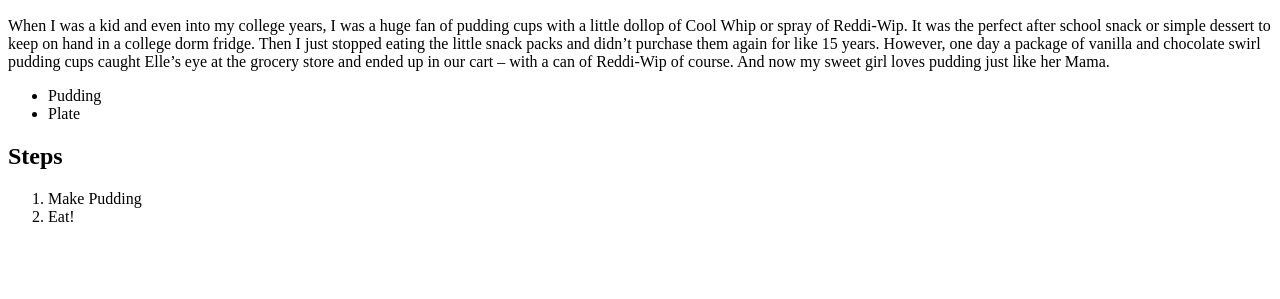
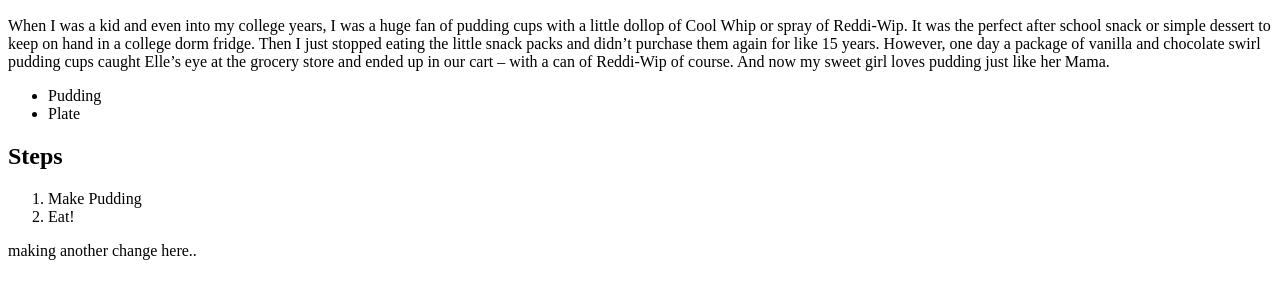
Before and after one commit to kinicia/odin-recipes, a plain HTML site: page recipes/pudding.html in a window 1280 px wide. Shown: the part 383-682 px from the top of the page. Drawn offline with Linux system fonts and the light colour scheme.

Commit message:
will the commit message overwrite both?

```diff
--- a/recipes/pudding.html
+++ b/recipes/pudding.html
@@ -25,3 +25,5 @@
   </ol>
 </body>
 </html>
+
+making another change here..
```
